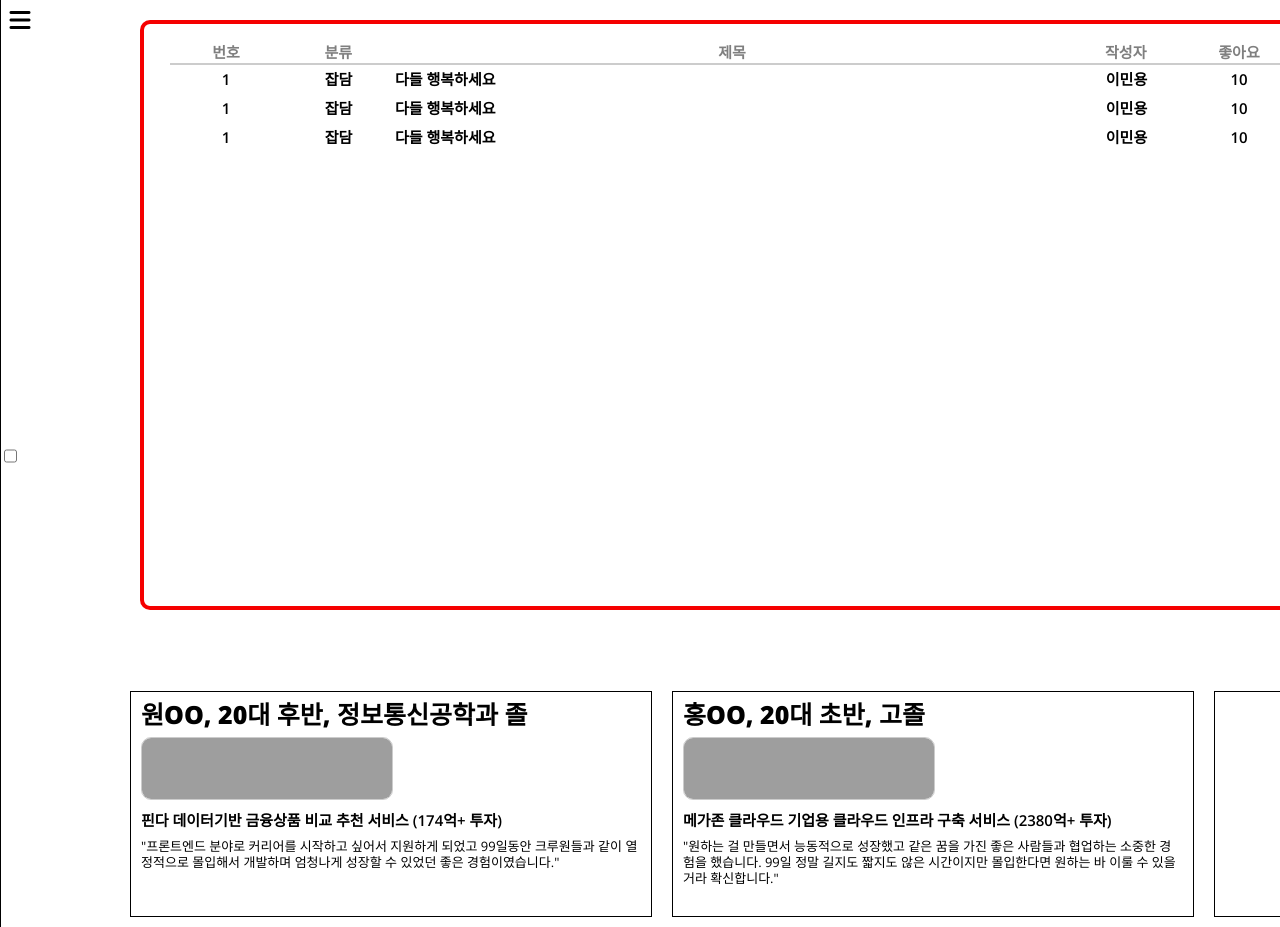
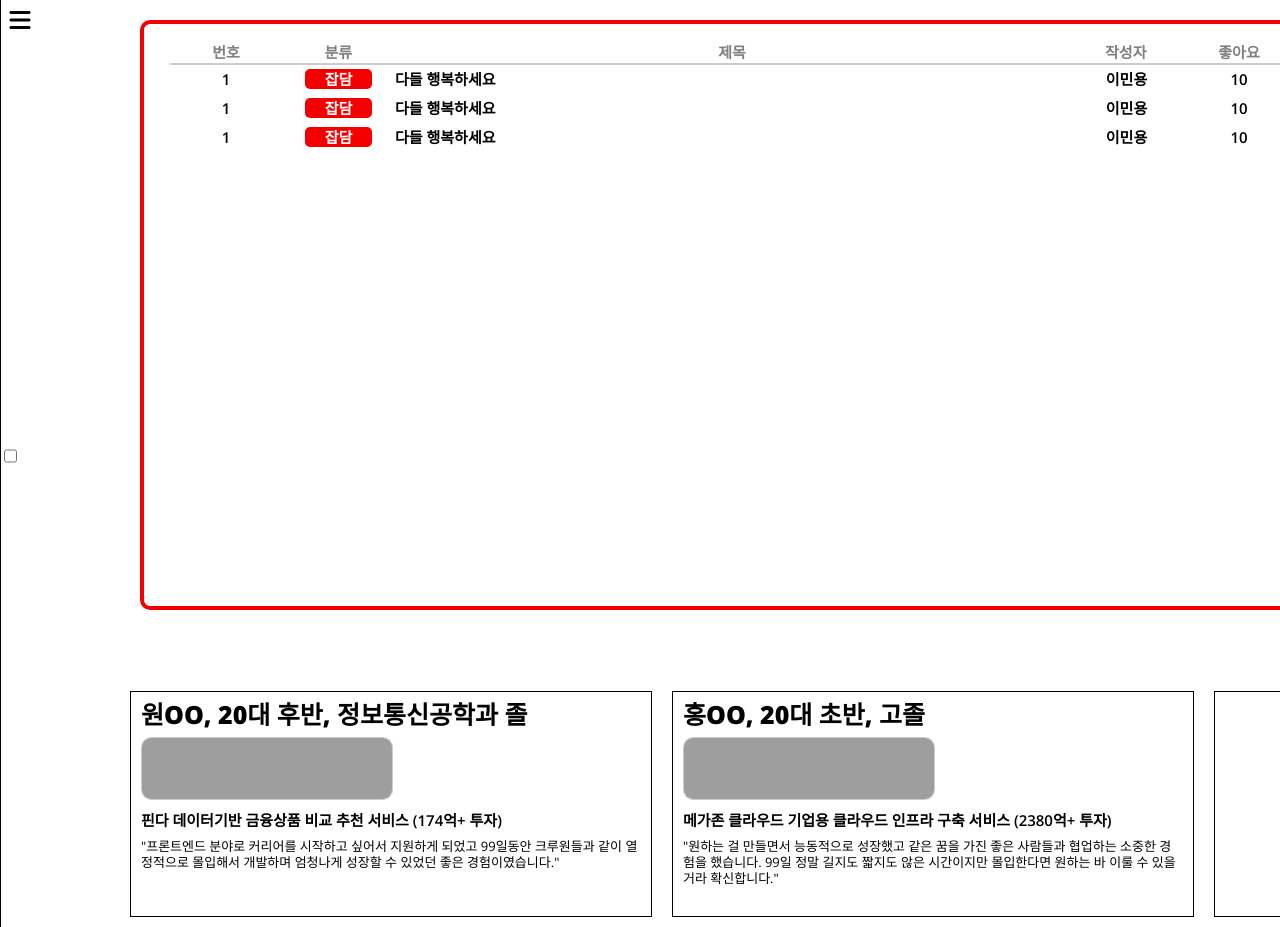
Before and after one commit to 9haejo-community/9haejo-community, a Flask app: page / in a window 1280 px wide; the page is wider, and only the part inside the window is pictured. Run offline with Flask 2, Linux system fonts and the light colour scheme; some libraries are stand-ins or nearby versions; grey boxes are pictures that could not be loaded.

Commit message:
분류 스타일 추가

```diff
--- a/static/style.css
+++ b/static/style.css
@@ -240,6 +240,14 @@ body{
 #main-screen__contents-list__table tbody tr td:nth-child(2){
     width: 112px;
 }
+#main-screen__contents-list__table tbody tr td:nth-child(2) span{
+    padding: 0 20px;
+    border-radius: 5px;
+    color:white;
+    background-color: #F50000;
+}
+
+
 #main-screen__contents-list__table tbody tr td:nth-child(3){
     width: 675px;
     text-align: start;
```
